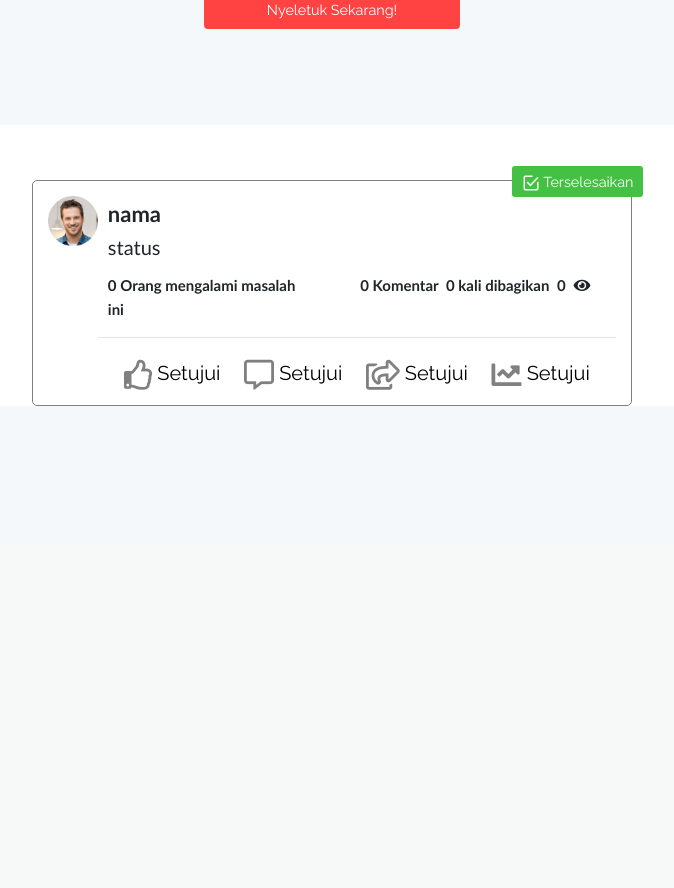
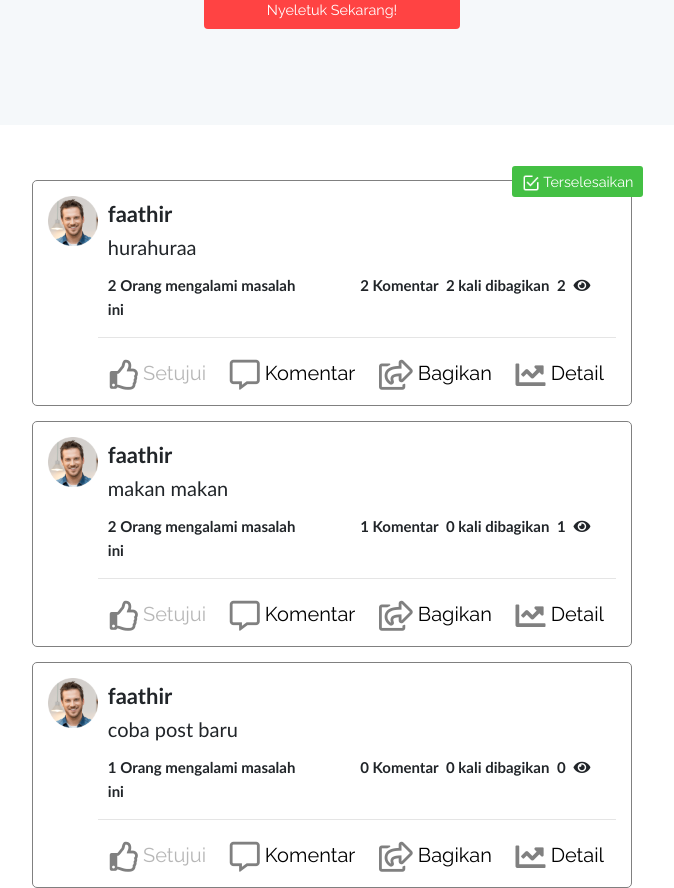
Before and after one commit to rizkyrhakiki/SemangatKuliah, a PHP site: page / in a window 1280 px wide. Shown: the part 257-1145 px from the top of the page, without its empty margins (308-982 px from the left). Before the commit the page ends 663 px from the top, so only its background shows below. Run offline with PHP 8.4, Linux system fonts and the light colour scheme; data comes from the database, SQL or seed files in the repository; both versions use the stored data as it was after the commit; some libraries are stand-ins or nearby versions.

Commit message:
Added looping, connection, vote & exported database.

```diff
--- /dev/null
+++ b/assets/conn.php
@@ -0,0 +1,13 @@
+<?php
+$servername = "localhost";
+$username = "root";
+$password = "";
+$dbname = "nyeletuk";
+
+// Create connection
+$con = new mysqli($servername, $username, $password, $dbname);
+// Check connection
+if ($con->connect_error) {
+die("Connection failed: " . $con->connect_error);
+}
+?>
--- a/index.php
+++ b/index.php
@@ -1,6 +1,8 @@
 <?php
 require 'header.php';
 require 'navbar.php';
+require_once("assets/conn.php");
+$user = "faathir";
 ?>
 <div>
     <div class="mt-5 center-content">
@@ -9,13 +11,30 @@ require 'navbar.php';
         <button class="btn btn-nyeletuk mt-3 mb-5">Nyeletuk Sekarang!</button>
     </div>
     <div class="bg-white mt-5 center-content">
+    <?php
+    $query = mysqli_query($con,"SELECT * FROM posts");
+    while($row = mysqli_fetch_array($query,MYSQLI_ASSOC)){
+        $post_id = $row["post_id"];
+        $jumlahvote = mysqli_num_rows(mysqli_query($con,"SELECT * FROM stats WHERE post_id = $post_id AND type='vote'"));
+        $jumlahkomentar = mysqli_num_rows(mysqli_query($con, "SELECT * FROM comments WHERE post_id = $post_id"));
+        $jumlahshare = mysqli_num_rows(mysqli_query($con, "SELECT * FROM stats WHERE post_id = $post_id AND type='bagikan'"));
+        $jumlahdilihat = mysqli_num_rows(mysqli_query($con, "SELECT * FROM stats WHERE post_id = $post_id AND type='dilihat'"));
+        $checkvote = mysqli_num_rows(mysqli_query($con, "SELECT * FROM stats WHERE type='vote' AND user = '$user' AND post_id = $post_id"));
+        ?>
+
 
                 <!-- action="" method="_POST" -->
             <div style="padding-top:1px;margin:auto;width:600px;">
+                <?php
+                if($row["status"] == 1){
+                    ?>
                     <div class="terselesaikan">
                         <img src="img/tick.png" width="18px" alt="">
                         Terselesaikan
                     </div>
+                    <?php
+                }
+                ?>
                 <div class="cardpost">
                     <div class="row">
                         <div class="col-md-1">
@@ -23,34 +42,50 @@ require 'navbar.php';
                         </div>
                         <div class="col-md-11">
                             <div class="namepost">
-                            <div name="nama">nama</div>
+                                <div name="nama"><?php echo $row["user"]; ?></div>
                             </div>
                             <div class="statuspost">
-                            <div name="status">status</div>
+                                <div name="status"><?php echo $row["text"]; ?></div>
                             </div>
                             <div class="row">
                                 <div class="col-md-5 setujuiket" style="text-align:left">
-                                <div name="setuju">0 Orang mengalami masalah ini</div>
+                                    <div name="setuju"><?php echo $jumlahvote; ?> Orang mengalami masalah ini</div>
                                 </div>
                                 <span class="text-right col-md-6 komentarket" style="float:right">
-                                <span name="komentar" class="ml-1">0 Komentar</span>
-                                <span name="share" class="ml-1">0 kali dibagikan</span>
-                                <span name="lihat" class="ml-1">0 </span>
+                                    <span name="komentar" class="ml-1"><?php echo $jumlahkomentar; ?> Komentar</span>
+                                    <span name="share" class="ml-1"><?php echo $jumlahshare; ?> kali dibagikan</span>
+                                    <span name="lihat" class="ml-1"><?php echo $jumlahdilihat; ?> </span>
                                     <span class=""><i class="ml-1 fa fa-eye"></i></span>
                                 </span>
                             </div>
                             <hr>
                             <center>
                                     <div class="lbl" style="margin:auto">
-                                    <button name="setuju-btn" class="lbl-btn setuju-lbl"><i class="align-middle far fa-thumbs-up button-post"></i> Setujui</button>
-                                    <button name="komentar-btn" class="lbl-btn setuju-lbl"><i class="align-middle far fa-comment-alt button-post"></i> Setujui</button>
-                                    <button name="share-btn" class="lbl-btn setuju-lbl"><i class="align-middle far fa-share-square button-post"></i> Setujui</button>
-                                    <button name="setujui-btn" class="lbl-btn setuju-lbl"><i class="align-middle fa fa-chart-line button-post"></i> Setujui</button>
+                                        <?php
+                                        if($checkvote>0){
+                                            ?> <button name="setuju-btn" class="lbl-btn setuju-lbl" disabled><i class="align-middle far fa-thumbs-up button-post"></i> Setujui</button> <?php
+                                        }else{
+                                            ?>
+                                                <form action="assets/vote_post.php" method="POST" class="form" style="display:inline;">
+                                                    <input type="hidden"  name="user" value="<?php echo $user; ?>">
+                                                    <input type="hidden" name="post_id" value="<?php echo $post_id; ?>">
+                                                    <button name="setuju-btn" class="lbl-btn setuju-lbl" type="submit"><i class="align-middle far fa-thumbs-up button-post"></i> Setujui</button>
+                                                </form>
+                                            <?php
+                                        }
+                                        ?>
+                                        <button name="komentar-btn" class="lbl-btn setuju-lbl"><i class="align-middle far fa-comment-alt button-post"></i> Komentar</button>
+                                        <button name="share-btn" class="lbl-btn setuju-lbl"><i class="align-middle far fa-share-square button-post"></i> Bagikan</button>
+                                        <button name="setujui-btn" class="lbl-btn setuju-lbl"><i class="align-middle fa fa-chart-line button-post"></i> Detail</button>
                                     </div>
                             </center>
                         </div>
                     </div>
                 </div>
             </div>
+
+        <?php
+    }
+    ?>
     </div>
 </div>
```
Also changed, not shown: assets/vote_post.php (added, +24 -0 lines), nyeletuk.sql (added, +150 -0 lines). Lines whose indentation alone changed are shown as unchanged.
